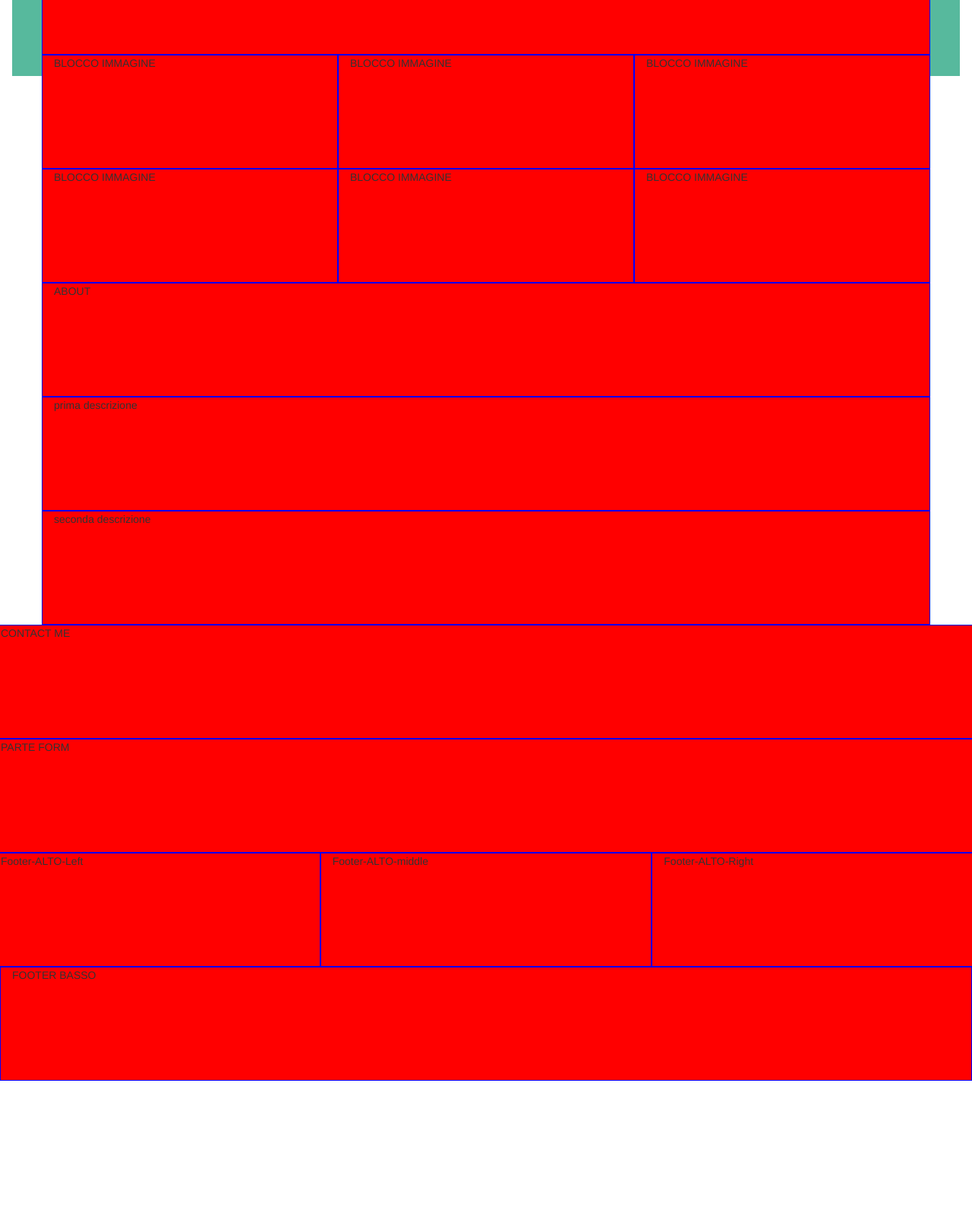
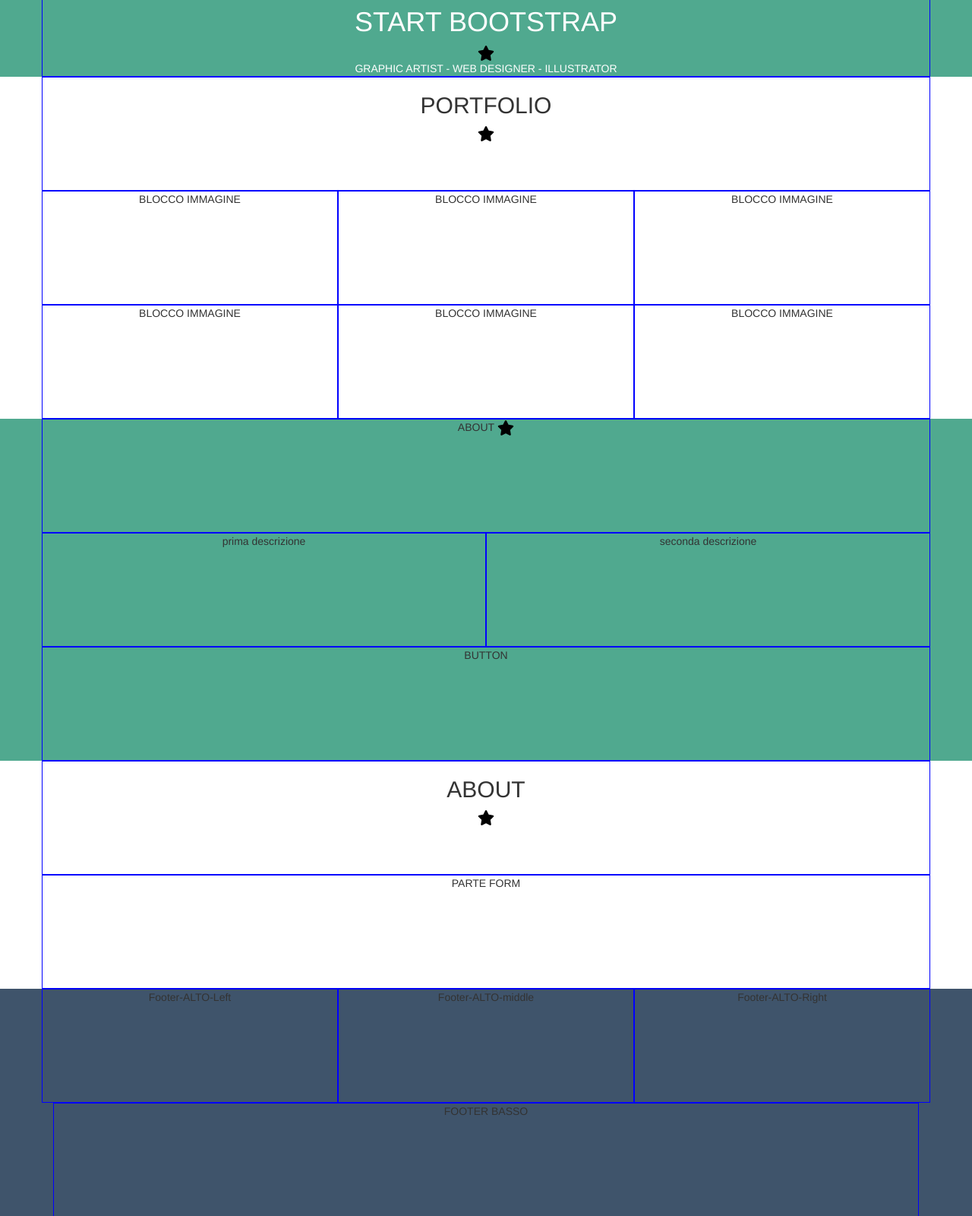
Before and after one commit to JacopoZando/html-css-bootstrap-freelancer, a plain HTML site: page index.html in a window 1280 px wide. Shown: the part 280-1880 px from the top of the page at 76% size. Before the commit the page ends 1702 px from the top, so only its background shows below. Drawn offline with nearby package versions, Linux system fonts and the light colour scheme.

Commit message:
Risistemata la struttura

```diff
--- a/css/main.css
+++ b/css/main.css
@@ -1,6 +1,6 @@
 .debug [class*="col-"] {
-  height: 150px;
-  background-color: red;
+  min-height: 150px;
+  text-align: center;
   border: 1px solid blue;
 
 }
@@ -18,14 +18,25 @@ header .navbar .container a {
 .my_jumbotron {
   color: white;
   text-align: center;
-  background-color: #57b99d;
+  background-color: #50a98f;
+}
+.my_jumbotron span {
+  display: block;
 }
 
-
-.my_jumbotron img:last-of-type {
+.my_iconstar {
   height: 20px;
 }
 
-.my_jumbotron span {
-  display: block;
+.livello-due {
+  background-color: #50a98f;
+  text-align: center;
 }
+
+.livello-tre {
+  text-align: center;
+}
+
+.my_footer {
+  background-color: #3F546B;
+}
--- a/index.html
+++ b/index.html
@@ -9,7 +9,7 @@
   </head>
   <body>
   <div class="debug">
-    <div class="container-fluid">
+
     <header>
 
         <!-- BS barra di navigazione -->
@@ -34,40 +34,38 @@
               <li><a href="#">Link</a></li>
             </ul>
           </div><!-- /.navbar-collapse -->
+        </div>
+      </nav>
 
-      </nav>
-      </div>
       <!-- PARTE JUMBOTRON VERDE -->
 
 
-
-      <div class="col-xs-12">
-        <div class="my_jumbotron">
-
-          <img src="img/manjumbo.png" alt="">
-          <h1>START BOOTSTRAP</h1>
-          <img src="img/star.svg" alt="">
-          <span>GRAPHIC ARTIST - WEB DESIGNER - ILLUSTRATOR</span>
-
-        </div>
-
-    </div>
-    </header>
-    <!-- CORPO DELLA PAGINA -->
-    <main>
-      <section>
-
-        <!-- LIVELLO UNO -->
-        <!-- LIVELLO UNO TITOLO -->
+      <section class="my_jumbotron">
         <div class="container">
           <div class="row">
             <div class="col-xs-12">
-            PORTFOLIO
+                <img src="img/manjumbo.png" alt="">
+                <h1>START BOOTSTRAP</h1>
+                <img class="my_iconstar" src="img/star.svg" alt="">
+                <span>GRAPHIC ARTIST - WEB DESIGNER - ILLUSTRATOR</span>
             </div>
           </div>
         </div>
+      </section>
+    </header>
+    <!-- LIVELLO UNO -->
+    <main>
+      <section class="livello-uno">
+        <div class="container">
+          <div class="row">
+            <div class="col-xs-12">
+              <h2>PORTFOLIO</h2>
+              <img class="my_iconstar" src="img/star.svg" alt="">
+            </div>
+          </div>
 
-          <div class="container">
+
+
             <div class="row">
 
 
@@ -96,41 +94,40 @@
             </div>
             </div>
           </div>
-
-        <!-- LIVELLO DUE BLOCCO DI IMMAGINI -->
       </section>
-      <!-- LIVELLO TRE -->
-      <section>
+      <!-- LIVELLO DUE -->
+      <section class="livello-due">
         <div class="container">
-
-
-        <!-- LIVELLO TRE TITOLO -->
         <div class="row">
         <div class="col-xs-12">
           ABOUT
+          <img class="my_iconstar" src="img/star.svg" alt="">
         </div>
         </div>
-        <!-- LIVELLO TRE DESCRIZIONE -->
+        <!-- LIVELLO DUE DESCRIZIONE -->
+        <div class="row">
+          <div class="col-xs-12 col-md-6">
+            prima descrizione
+          </div>
+          <div class="col-xs-12 col-md-6">
+            seconda descrizione
+          </div>
+        </div>
         <div class="row">
           <div class="col-xs-12">
-            prima descrizione
-          </div>
-          <div class="col-xs-12">
-            seconda descrizione
-          </div>
+            BUTTON
           </div>
         </div>
       </section>
 
-      <!-- LIVELLO QUATTRO - creazione del form -->
-      <section>
-
-
-
+      <!-- LIVELLO TRE - creazione del form -->
+      <section class"livello-tre">
         <!-- LIVELLO QUATTRO TITOLO -->
+        <div class="container">
           <div class="row">
             <div class="col-xs-12">
-            CONTACT ME
+              <h2>ABOUT</h2>
+              <img class="my_iconstar" src="img/star.svg" alt="">
             </div>
           </div>
           <!-- LIVELLO QUATTRO FORM -->
@@ -139,13 +136,16 @@
                 PARTE FORM
             </div>
           </div>
-
+        </div>
       </section>
 
     </main>
 
-    <footer>
+    <footer class="my_footer">
       <!-- PARTE ALTA DEL FOOTER -->
+      <div class="container">
+
+
         <div class="row">
           <div class="col-xs-12 col-md-4">
             Footer-ALTO-Left
@@ -161,8 +161,10 @@
           <div class="col-xs-12">
           FOOTER BASSO
           </div>
+
+      </div>
     </footer>
-  </div>
+
   </div>
   </body>
 </html>
```
Also changed, not shown: 1 other file. Lines whose indentation alone changed are shown as unchanged.
